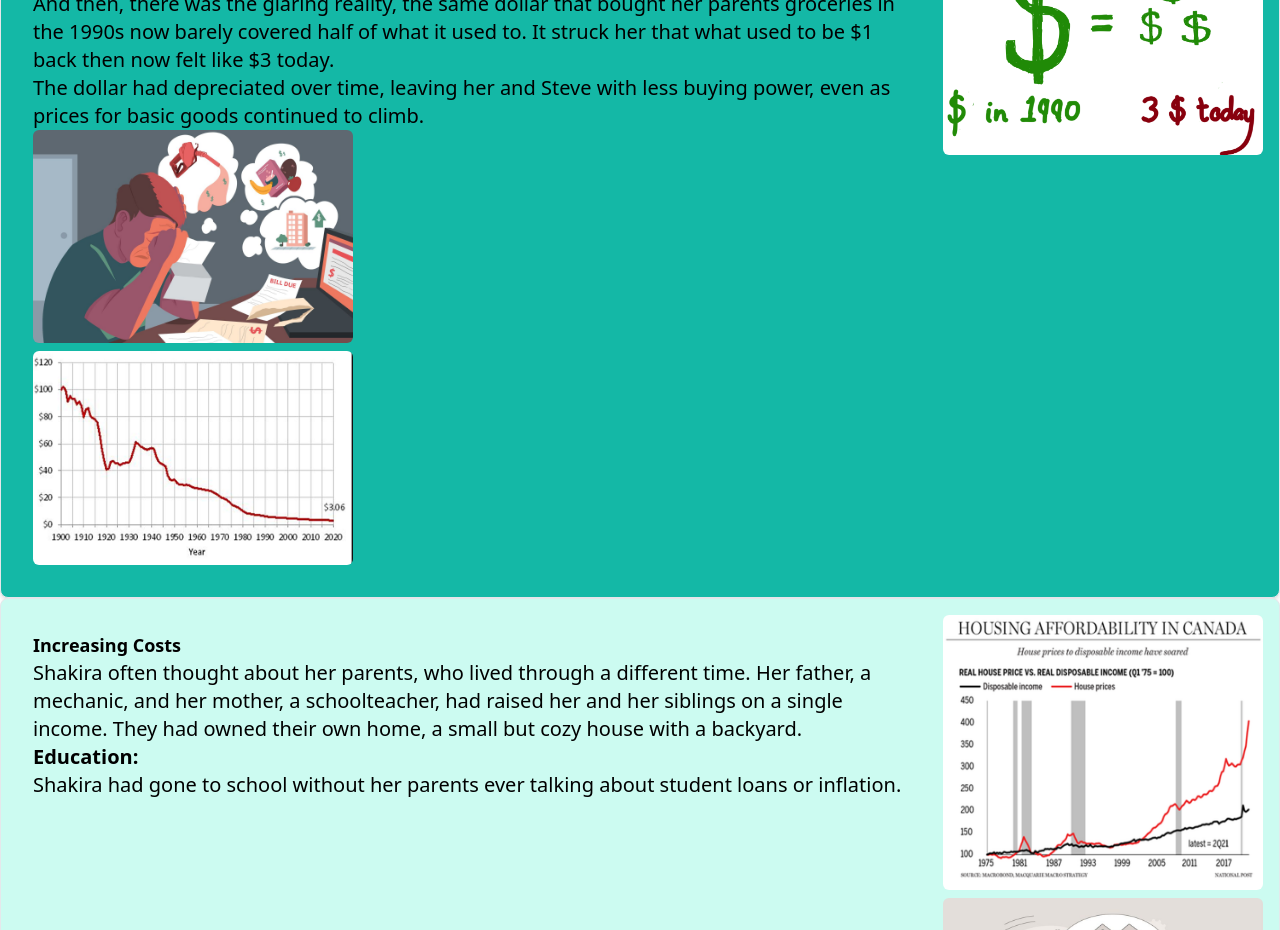
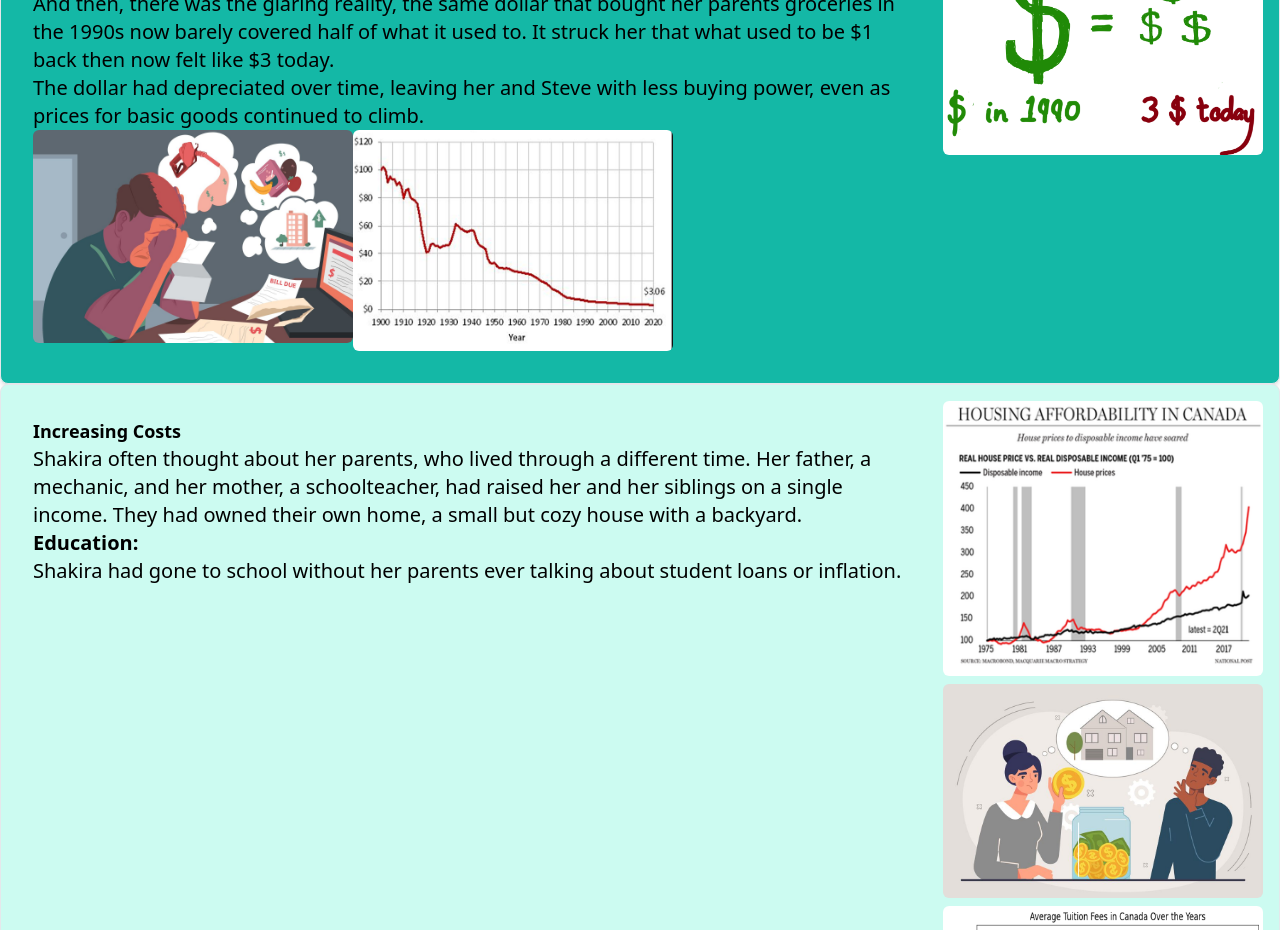
Before and after one commit to mehassanhmood/StoryBoarding, a React (Vite) app: page / in a window 1280 px wide. Shown: the part 1580-2510 px from the top of the page. Built offline with nearby package versions, Linux system fonts and the light colour scheme.

Commit message:
images rearrangemnet

```diff
--- a/src/components/DollarWeakening.jsx
+++ b/src/components/DollarWeakening.jsx
@@ -12,6 +12,7 @@ const DollarWeakening = () => {
           And then, there was the glaring reality, the same dollar that bought her parents groceries in the 1990s now barely covered half of what it used to. It struck her that what used to be $1 back then now felt like $3 today.
         </p>
         <p className='text-xl'>The dollar had depreciated over time, leaving her and Steve with less buying power, even as prices for basic goods continued to climb.</p>
+          <div className='flex justify-items'>
           <img
             src={inflation}
             className="max-w-xs h-auto rounded-md mb-2"
@@ -22,6 +23,7 @@ const DollarWeakening = () => {
             className="max-w-xs h-auto rounded-md"
             alt="Dollar Weakening in 1990"
           />
+          </div>
       </div>
       <div className="flex-shrink-0 flex flex-col items-end ml-4">
         <img
```
Lines whose indentation alone changed are shown as unchanged.
